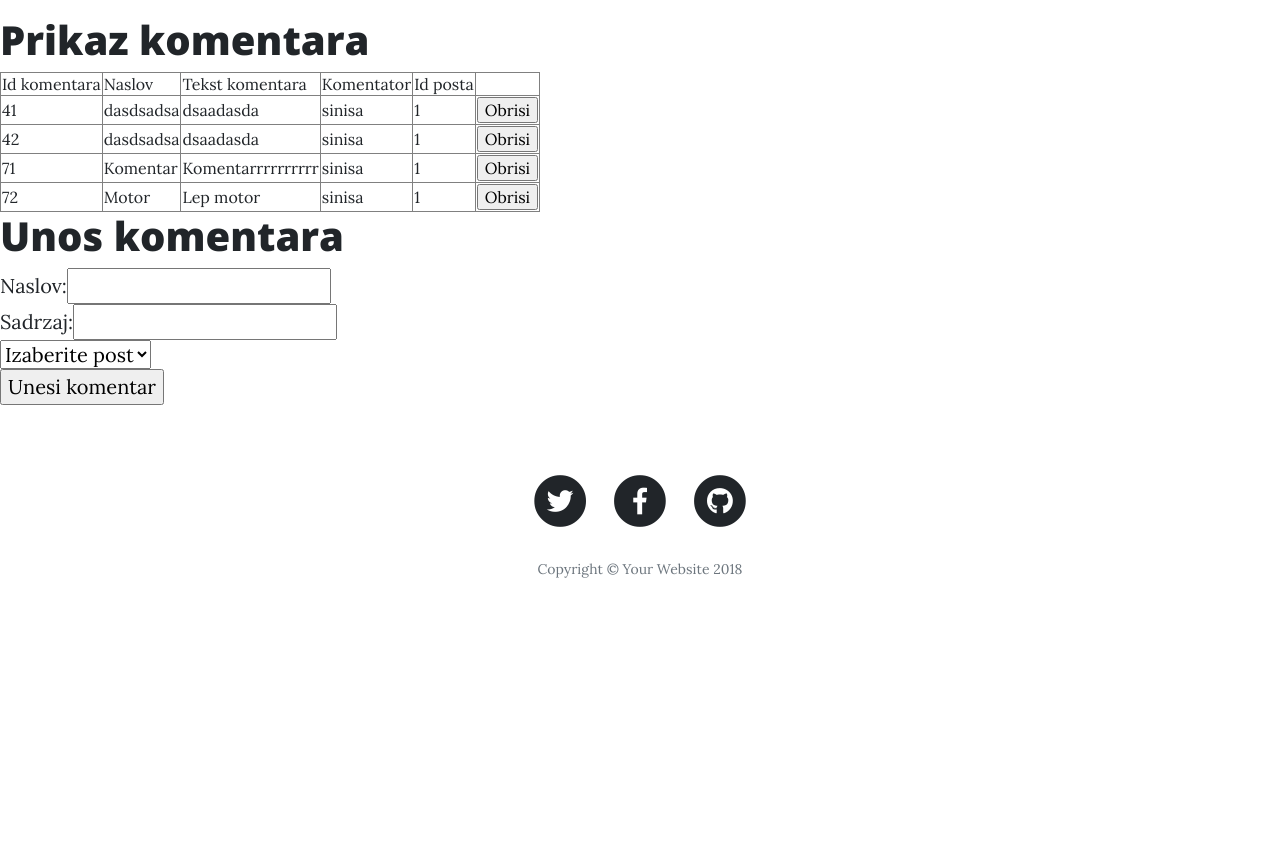
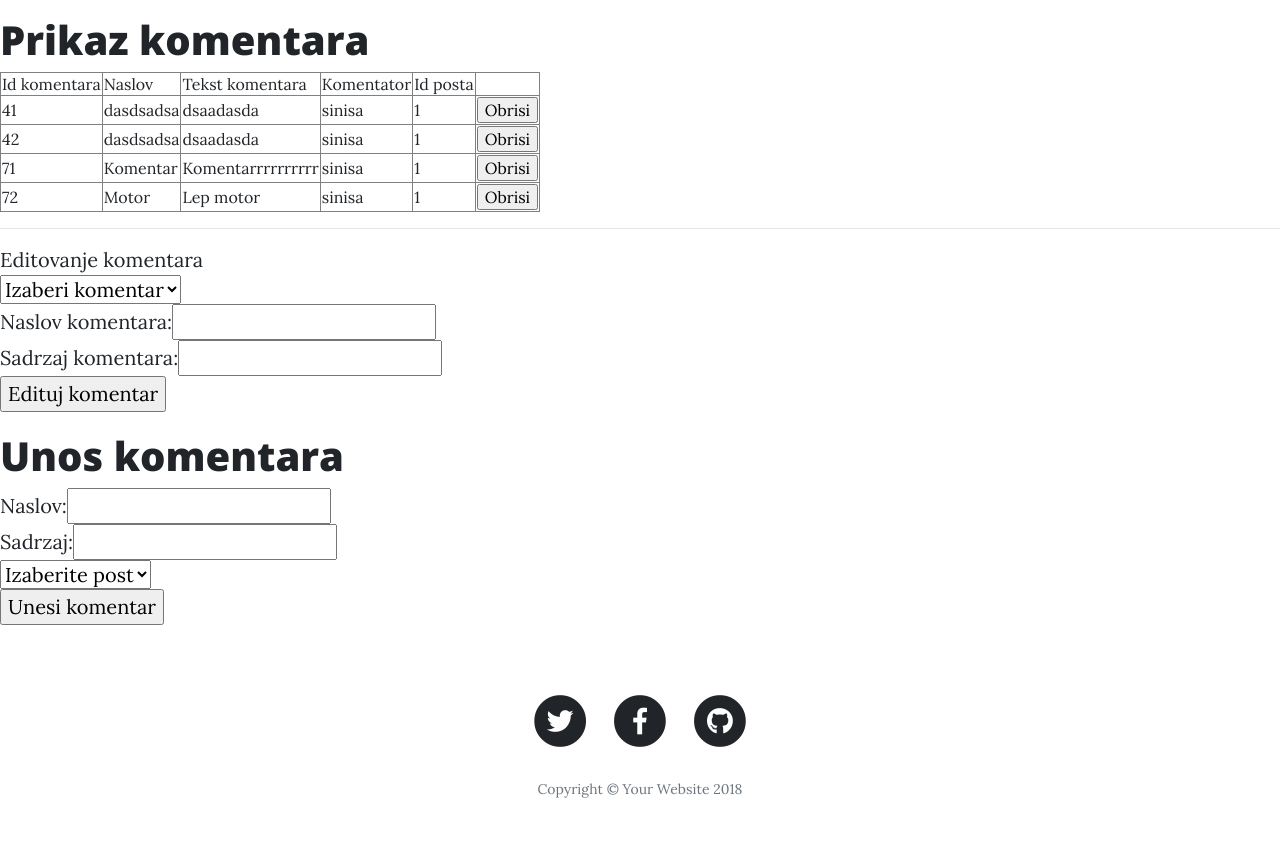
Before and after one commit to tomica95/php-motori, a PHP site: page /motori/index.php?page=adminpanel in a window 1280 px wide. Shown: the part 1802-2667 px from the top of the page. Before the commit the page ends 2380 px from the top, so only its background shows below. Run offline with PHP 8.4, Linux system fonts and the light colour scheme; data comes from the database, SQL or seed files in the repository; some libraries are stand-ins or nearby versions.

Commit message:
update comments

```diff
--- a/views/admin_panel/comments.php
+++ b/views/admin_panel/comments.php
@@ -27,3 +27,19 @@
     </tr>
     <?php endforeach;?>
 </table>
+
+<hr>Editovanje komentara
+<form method="POST" action="php/admin_panel/update_comment.php">
+    <select name="comment">
+        <option>Izaberi komentar</option>
+        <?php foreach($comments as $comment):?>
+        <option value="<?=$comment->id_comment?>"><?=$comment->title?></option>
+<?php endforeach; ?>
+
+
+</select>
+    </br>
+    Naslov komentara:<input type="text" name="title"></br>
+    Sadrzaj komentara:<input type="text" name="content"></br>
+    <input type="submit" value="Edituj komentar">
+</form>
--- a/views/admin_panel/posts.php
+++ b/views/admin_panel/posts.php
@@ -43,9 +43,9 @@
 <?php endforeach; ?>
     </select>
 </br>
-     Naslov: <input type="text" name="title"></br>
-       Podnaslov: <input type="text" name="subtitle"></br>
-       Sadrzaj: <textarea name="content"></textarea></br>
+    Naslov: <input type="text" name="title"></br>
+    Podnaslov: <input type="text" name="subtitle"></br>
+    Sadrzaj: <textarea name="content"></textarea></br>
 
 
 
```
Also changed, not shown: php/admin_panel/update_comment.php (added, +19 -0 lines).
